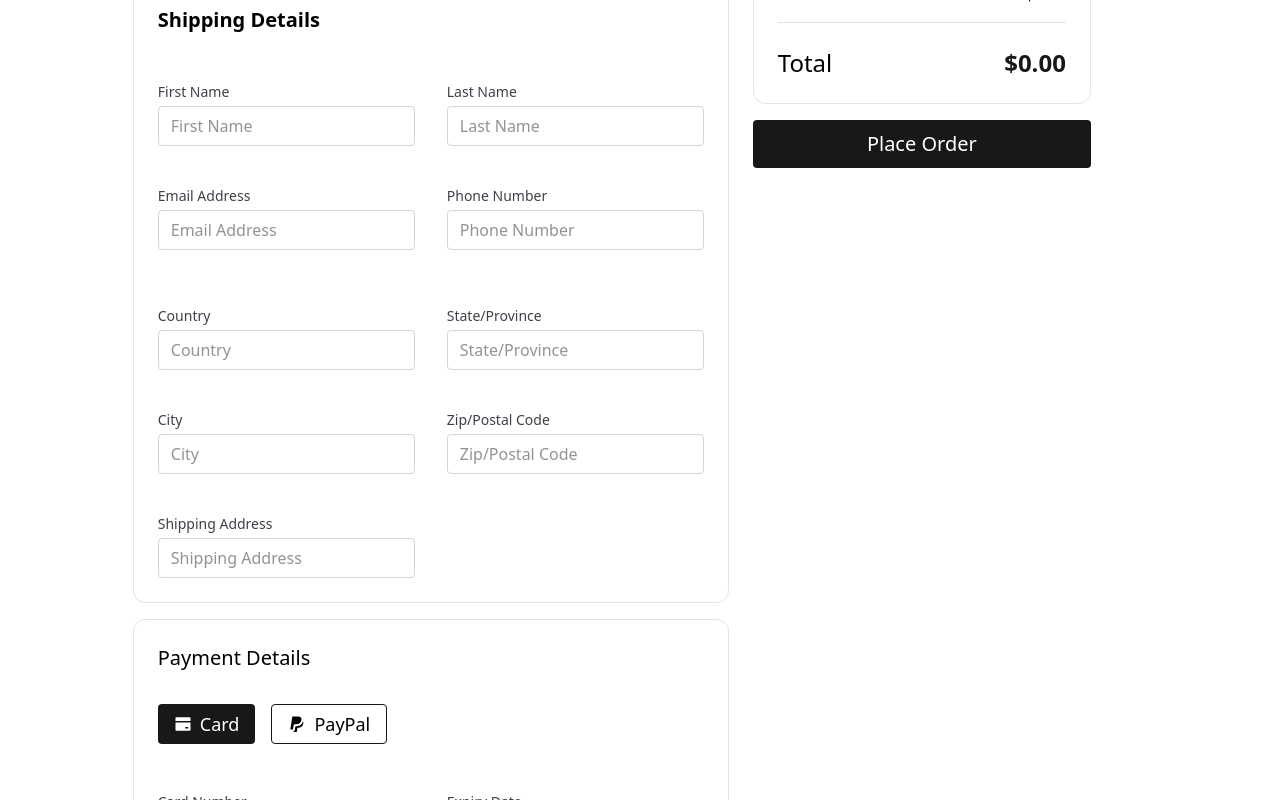
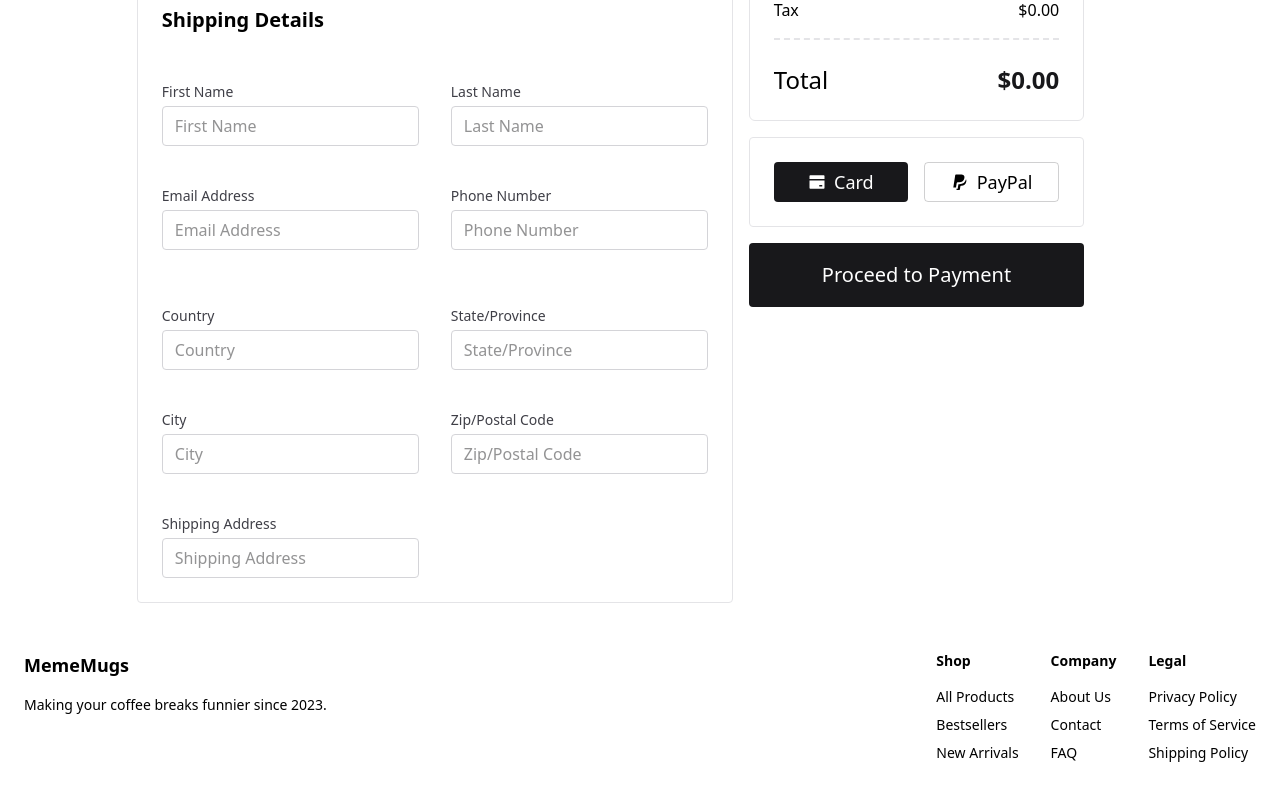
Before and after one commit to helixedra/ecommerce-prisma-postgresql-next, a Next.js app: page /checkout in a window 1280 px wide. Shown: the part 460-1260 px from the top of the page. Built offline with nearby package versions, Linux system fonts and the light colour scheme.

Commit message:
checkout logic

```diff
--- /dev/null
+++ b/app/api/checkout/route.ts
@@ -0,0 +1,16 @@
+import { NextRequest, NextResponse } from "next/server";
+
+export async function POST(request: NextRequest) {
+  const body = await request.json();
+
+  // Validate the request body
+  //
+  // TODO: Add validation logic here
+  //
+  // TODO: Add logic to process the order
+  //  add to ORDERED_ITEMS, ADDRESSES, ORDERS
+
+  console.log("Received order data:", body);
+
+  return NextResponse.json({ message: "Order received" });
+}
--- a/app/checkout/page.tsx
+++ b/app/checkout/page.tsx
@@ -1,31 +1,83 @@
 "use client";
 
 import React from "react";
-import { useCart } from "@/context/CartContext";
+import { CartItem as CartItemType, useCart } from "@/context/CartContext";
 import CartItem from "@/components/cart/CartItem";
 import EmptyState from "@/components/cart/EmptyState";
 import Button from "@/components/shared/Button";
 import Input from "@/components/shared/Input";
 import ShippingDetails from "@/components/checkout/ShippingDetails";
 import PaymentDetails from "@/components/checkout/PaymentDetails";
+import api from "@/services/api";
 
 export default function CheckoutPage() {
+  const { cart } = useCart(); // get cart from context
+  const formSubmit = (formData: FormData) => {
+    // get form data
+    const orderDetails = {
+      firstName: formData.get("firstName"),
+      lastName: formData.get("lastName"),
+      shippingAddress: formData.get("shippingAddress"),
+      city: formData.get("city"),
+      stateProvince: formData.get("stateProvince"),
+      zipPostalCode: formData.get("zipPostalCode"),
+      country: formData.get("country"),
+      phoneNumber: formData.get("phoneNumber"),
+      emailAddress: formData.get("emailAddress"),
+      orderTotal: formData.get("orderTotal"),
+      paymentOption: formData.get("paymentOption"),
+      cart: cart,
+      userId: 1, // hardcoded for now
+    };
+    console.log(orderDetails); // for testing
+    // validate form data on frontend
+    validateForm(orderDetails);
+  };
+
+  const validateForm = (orderDetails: any) => {
+    // validate form data
+    // VALIDATION
+    sendDataToServer(orderDetails);
+  };
+
+  const sendDataToServer = async (orderDetails: any) => {
+    const response = await api("checkout", {
+      method: "POST",
+      body: JSON.stringify(orderDetails),
+    });
+    if (response.status === 200) {
+      console.log("Order created successfully");
+    } else {
+      console.error("Failed to create order");
+    }
+  };
   return (
     <div>
       <div className="py-6">
         <h1>Checkout</h1>
       </div>
       <div className="flex flex-col items-center justify-center">
-        <div className="flex gap-6 items-start">
+        <div className="flex gap-4 items-start">
           <div className="flex flex-col gap-4">
-            <div className="space-y-4 border border-zinc-200 rounded-xl">
+            <div className="space-y-4 border border-zinc-200 rounded">
               <Cart />
             </div>
-            <div className="space-y-4 border border-zinc-200 rounded-xl">
-              <ShippingDetails />
-            </div>
-            <div className="space-y-4 border border-zinc-200 rounded-xl">
-              <PaymentDetails />
+            <div className="space-y-4 border border-zinc-200 rounded">
+              <form action={formSubmit} id="checkout-form">
+                <ShippingDetails />
+                <input
+                  type="hidden"
+                  name="orderTotal"
+                  id="orderTotal"
+                  value=""
+                />
+                <input
+                  type="hidden"
+                  name="paymentOption"
+                  id="paymentOption"
+                  value=""
+                />
+              </form>
             </div>
           </div>
           <div className="w-1/3 sticky top-24">
@@ -62,6 +114,11 @@ export function Cart() {
 
 export function OrderSummary() {
   const [discountApplied, setDiscountApplied] = React.useState(false);
+  const [paymentOption, setPaymentOption] = React.useState({
+    card: true,
+    paypal: false,
+  });
+  const discountRef = React.useRef<HTMLInputElement>(null);
   const { cart } = useCart();
   const calculateTotal = () => {
     return cart.reduce(
@@ -69,18 +126,62 @@ export function OrderSummary() {
       0
     );
   };
+  const handleDiscount = (e: React.ChangeEvent<HTMLInputElement>) => {
+    const discountCode = discountRef.current?.value;
+    if (discountCode === "SALE") {
+      setDiscountApplied(true);
+    } else {
+      setDiscountApplied(false);
+    }
+  };
   const total = calculateTotal();
+  const totalWithDiscountWithTax =
+    total - (discountApplied ? total * 0.15 : 0) + total * 0.15;
+
+  const handleSubmit = () => {
+    // get orderTotalInput and paymentOptionInput
+    const orderTotalInput = document.getElementById(
+      "orderTotal"
+    ) as HTMLInputElement;
+    const paymentOptionInput = document.getElementById(
+      "paymentOption"
+    ) as HTMLInputElement;
+    // get the form
+    const form = document.getElementById("checkout-form") as HTMLFormElement;
+    // Set the order total and payment option values
+    if (orderTotalInput) {
+      orderTotalInput.value = totalWithDiscountWithTax
+        .toLocaleString("en-US", {
+          style: "currency",
+          currency: "USD",
+        })
+        .replace("$", "");
+    }
+    // not flexible for now
+    if (paymentOptionInput) {
+      paymentOptionInput.value = paymentOption.card ? "card" : "paypal";
+    }
+    // Submit the form
+    form.requestSubmit();
+  };
+
   return (
-    <>
-      <div className="space-y-4 p-6 border border-zinc-200 rounded-xl">
-        <div>
+    <div className="space-y-4 w-full">
+      <div className="space-y-4 p-6 border border-zinc-200 rounded-md">
+        <div className="font-semibold mb-8">
           <h3>Order Summary</h3>
         </div>
         <div className="w-full">
           <div className="text-xl justify-end space-y-4">
             <div className="text-zinc-500 flex gap-2 items-end mb-8">
-              <Input label="Discount code" className="w-full" />
-              <Button>Apply</Button>
+              <Input
+                label="Discount code"
+                className="w-full"
+                ref={discountRef}
+              />
+              <Button onClick={handleDiscount} className="w-1/3">
+                Apply
+              </Button>
             </div>
             <SummaryItem label="Subtotal" value={total} />
             <SummaryItem
@@ -89,21 +190,28 @@ export function OrderSummary() {
             />
             <SummaryItem label="Shipping" value={0} />
             <SummaryItem label="Tax" value={total * 0.15} />
-            <SummaryTotal
-              label="Total"
-              value={
-                total - (discountApplied ? total * 0.15 : 0) + total * 0.15
-              }
-            />
+            <SummaryTotal label="Total" value={totalWithDiscountWithTax} />
           </div>
         </div>
       </div>
-      <div className="w-full mt-4">
-        <Button size="lg" variant="primary" className="w-full">
-          Place Order
+      <div className="space-y-4 border border-zinc-200 rounded">
+        <PaymentDetails
+          paymentOption={paymentOption}
+          setPaymentOption={setPaymentOption}
+        />
+      </div>
+      <div className="w-full">
+        <Button
+          size="lg"
+          variant="primary"
+          className="w-full py-8"
+          type="submit"
+          onClick={handleSubmit}
+        >
+          Proceed to Payment
         </Button>
       </div>
-    </>
+    </div>
   );
 }
 
@@ -137,7 +245,7 @@ export function SummaryTotal({
   value: string | number;
 }): React.JSX.Element {
   return (
-    <div className="w-full flex justify-between items-center border-t border-zinc-200 pt-6">
+    <div className="w-full flex justify-between items-center border-t-2 border-dashed border-zinc-200 pt-6">
       <div className="text-2xl">Total</div>
       <div className="text-2xl font-semibold text-zinc-900">
         {value.toLocaleString("en-US", {
--- a/components/checkout/PaymentDetails.tsx
+++ b/components/checkout/PaymentDetails.tsx
@@ -5,14 +5,20 @@ import Button from "../shared/Button";
 import { RiBankCardFill, RiPaypalFill } from "react-icons/ri";
 import Image from "next/image";
 
-export default function PaymentDetails() {
-  const [paymentOptions, setPaymentOptions] = React.useState({
-    card: true,
-    paypal: false,
-  });
+type PaymentOptions = {
+  card: boolean;
+  paypal: boolean;
+};
 
+export default function PaymentDetails({
+  paymentOption,
+  setPaymentOption,
+}: {
+  paymentOption: PaymentOptions;
+  setPaymentOption: (option: PaymentOptions) => void;
+}) {
   const handlePaymentOptionChange = (option: string) => {
-    setPaymentOptions({
+    setPaymentOption({
       card: option === "card",
       paypal: option === "paypal",
     });
@@ -20,28 +26,28 @@ export default function PaymentDetails() {
 
   return (
     <div className="p-6 space-y-8">
-      <div>
-        <h3>Payment Details</h3>
-      </div>
+      {/* <div>
+        <h3 className="font-semibold mb-8">Payment Details</h3>
+      </div> */}
       <div className="flex gap-4">
         <Button
           onClick={() => handlePaymentOptionChange("card")}
-          variant={paymentOptions.card ? "primary" : "secondary"}
-          className="flex items-center gap-2"
+          variant={paymentOption.card ? "primary" : "secondary"}
+          className="flex items-center gap-2 w-full"
         >
           <RiBankCardFill />
           Card
         </Button>
         <Button
           onClick={() => handlePaymentOptionChange("paypal")}
-          variant={paymentOptions.paypal ? "primary" : "secondary"}
-          className="flex items-center gap-2"
+          variant={paymentOption.paypal ? "primary" : "secondary"}
+          className="flex items-center gap-2 w-full"
         >
           <RiPaypalFill />
           PayPal
         </Button>
       </div>
-      {paymentOptions.card && (
+      {/* {paymentOptions.card && (
         <div className="grid grid-cols-1 w-full md:grid-cols-2 gap-8 space-y-2 mt-12">
           <Input
             placeholder="Card Number"
@@ -60,8 +66,8 @@ export default function PaymentDetails() {
             name="cardholderName"
           />
         </div>
-      )}
-      {paymentOptions.paypal && (
+      )} */}
+      {/* {paymentOptions.paypal && (
         <div className="flex py-6">
           <Button
             className="w-1/2 py-8 rounded-full bg-zinc-100! border-b-2 border-zinc-200/50 active:border-0"
@@ -75,7 +81,7 @@ export default function PaymentDetails() {
             />
           </Button>
         </div>
-      )}
+      )} */}
     </div>
   );
 }
--- a/components/shared/Button.tsx
+++ b/components/shared/Button.tsx
@@ -19,7 +19,7 @@ export default function Button({
   const variantStyles = {
     default: "bg-zinc-200 text-zinc-800 hover:bg-zinc-300",
     primary: "bg-zinc-900 text-white hover:bg-zinc-700",
-    secondary: "border border-zinc-900 hover:text-zinc-800",
+    secondary: "border border-zinc-900/20 hover:text-zinc-800",
     ghost: "bg-transparent text-zinc-800 hover:bg-zinc-100",
   };
   const sizeStyles = {
--- a/services/api/index.ts
+++ b/services/api/index.ts
@@ -1,4 +1,5 @@
 interface ApiResponse<T> {
+  status: number;
   data: T;
   error?: string;
 }
@@ -6,6 +7,9 @@ const addRevalidateOption = (options: RequestInit): RequestInit => {
   return {
     ...options,
     next: { revalidate: 60 * 60 },
+    headers: {
+      "Content-Type": "application/json",
+    },
   };
 };
 const api = async <T>(
@@ -22,7 +26,7 @@ const api = async <T>(
       throw new Error("Network response was not ok");
     }
     const data = await response.json();
-    return { data, error: undefined };
+    return { status: response.status, data };
   } catch (error) {
     console.error("API Error:", error);
     return Promise.reject(error);
```
